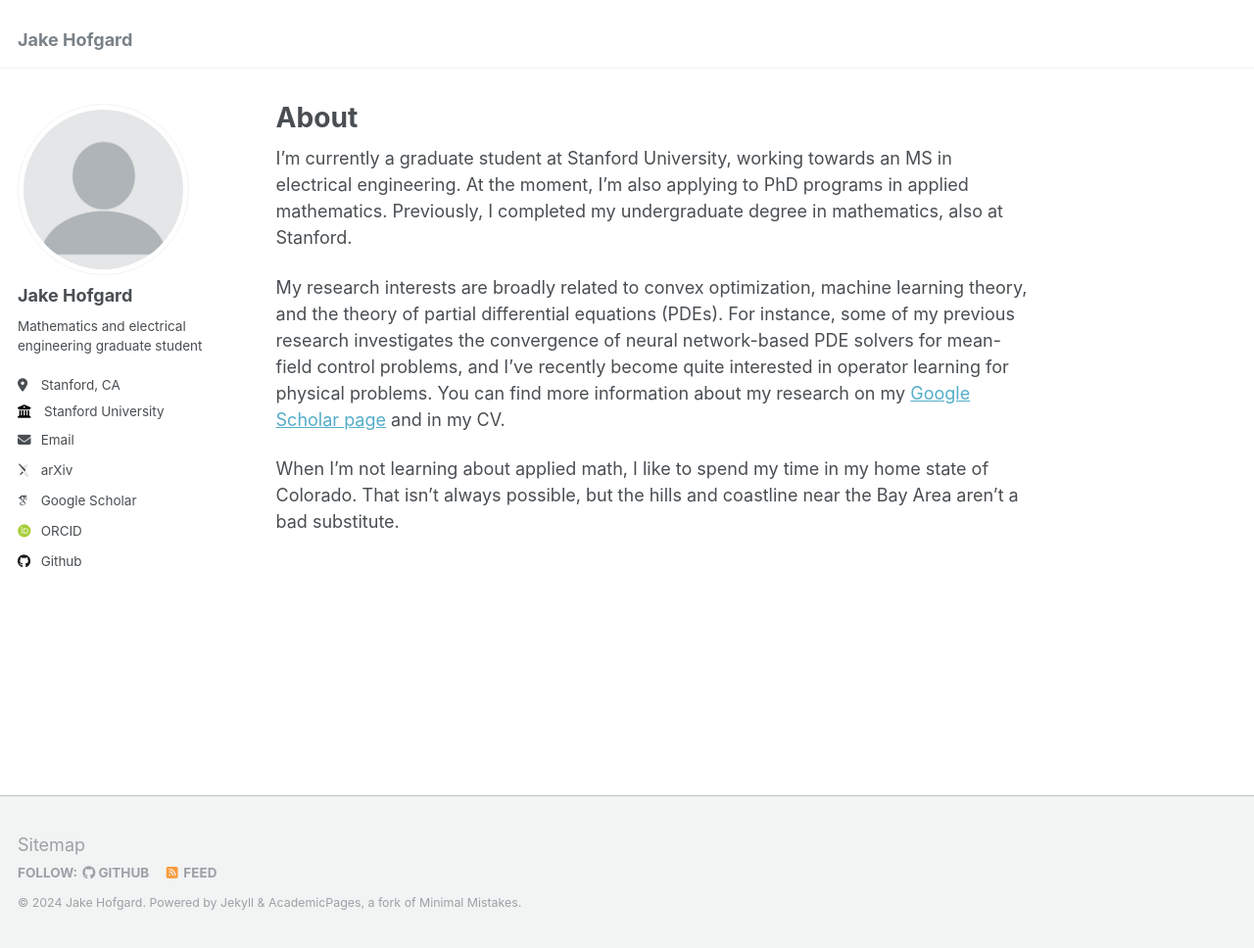
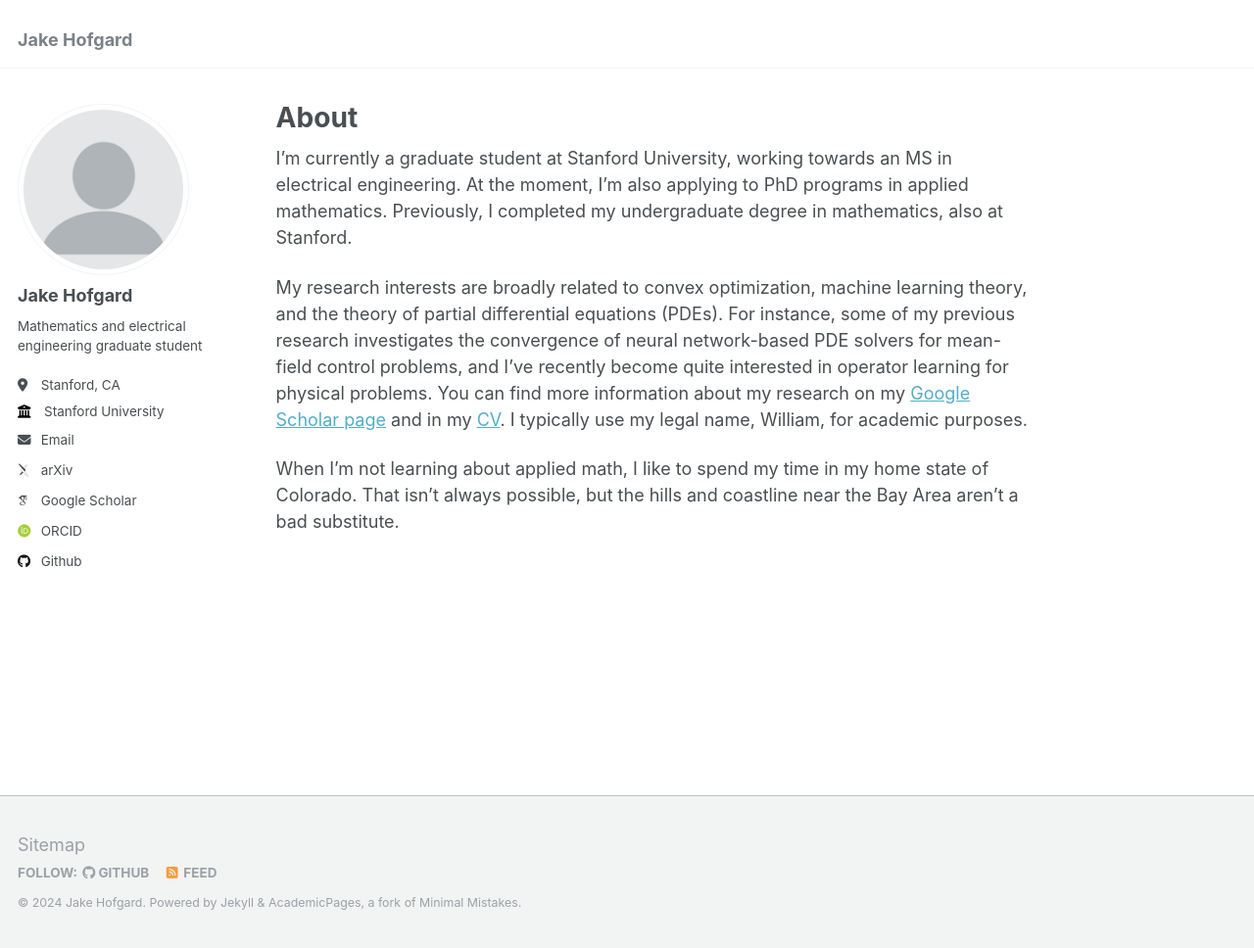
Before and after one commit to jakehofgard/jakehofgard.github.io, a Jekyll site: the page built from _pages/about.md, in a window 1280 px wide and 968 px high. Shown: the whole window at 98% size. Built offline with Jekyll 4.4.1, drawn with Linux system fonts in a browser that asks for light colours; some web fonts are replaced.

Commit message:
Add CV to homepage

```diff
--- a/_pages/about.md
+++ b/_pages/about.md
@@ -9,6 +9,6 @@ redirect_from:
 
 I'm currently a graduate student at Stanford University, working towards an MS in electrical engineering. At the moment, I'm also applying to PhD programs in applied mathematics. Previously, I completed my undergraduate degree in mathematics, also at Stanford.
 
-My research interests are broadly related to convex optimization, machine learning theory, and the theory of partial differential equations (PDEs). For instance, some of my previous research investigates the convergence of neural network-based PDE solvers for mean-field control problems, and I've recently become quite interested in operator learning for physical problems. You can find more information about my research on my [Google Scholar page](https://scholar.google.com/citations?user=VJcUlLQAAAAJ&hl=en&oi=sra) and in my CV.
+My research interests are broadly related to convex optimization, machine learning theory, and the theory of partial differential equations (PDEs). For instance, some of my previous research investigates the convergence of neural network-based PDE solvers for mean-field control problems, and I've recently become quite interested in operator learning for physical problems. You can find more information about my research on my [Google Scholar page](https://scholar.google.com/citations?user=VJcUlLQAAAAJ&hl=en&oi=sra) and in my [CV](../files/Jake_Hofgard_CV_Fall24.pdf). I typically use my legal name, William, for academic purposes.
 
 When I'm not learning about applied math, I like to spend my time in my home state of Colorado. That isn't always possible, but the hills and coastline near the Bay Area aren't a bad substitute.
```
